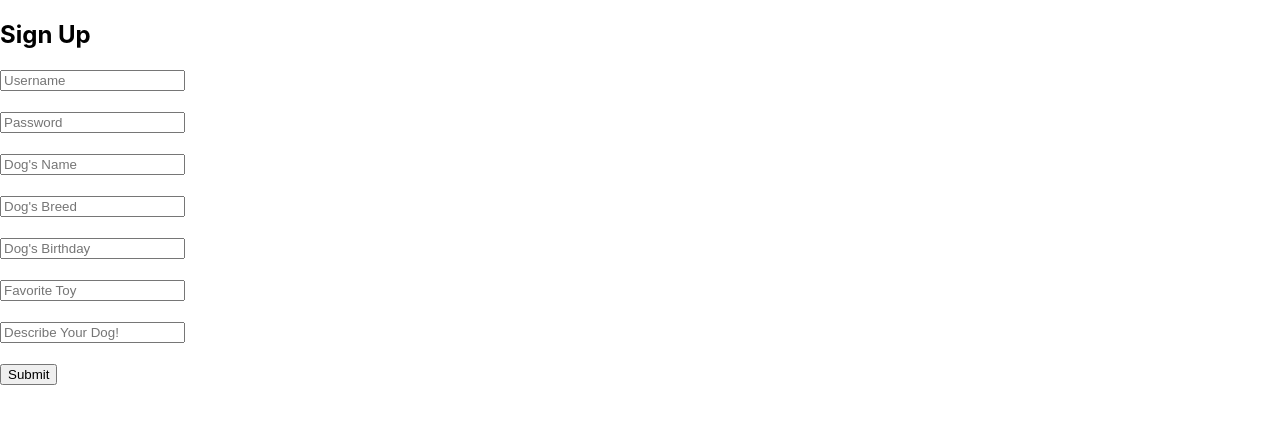
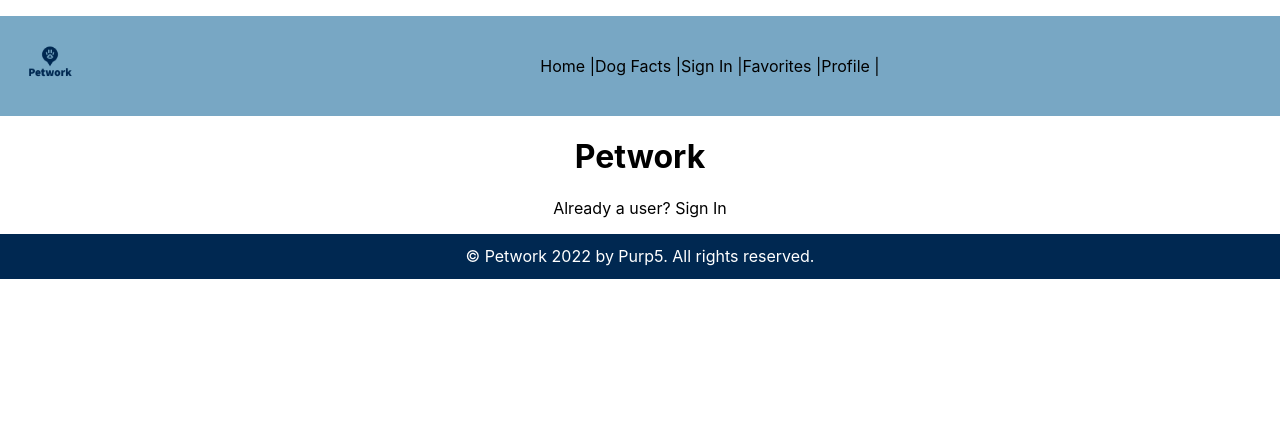
Before and after one commit to chamomiletay/petworkfrontend, a React (Create React App) app: page / in a window 1280 px wide. Shown: the top 424 px of the page. Built offline with nearby package versions, Linux system fonts and the light colour scheme.

Commit message:
redo user auth

```diff
--- a/src/App.js
+++ b/src/App.js
@@ -9,15 +9,8 @@ import Profile from './components/Profile';
 import DogFacts from './components/DogFacts';
 import DogList from './components/DogList';
 import SignUp from './components/SignUp'
-import React, {useState} from 'react'
 
 function App() {
-
-  const [token, setToken] =useState();
-
-  if(!token){
-    return<SignUp setToken={setToken}/>
-  }
 
   return (
     <div className="App">
--- a/src/components/SignIn.js
+++ b/src/components/SignIn.js
@@ -1,43 +1,17 @@
-import React, {useState} from 'react'
+import React from 'react'
 import { Link } from 'react-router-dom'
-import PropTypes from 'prop-types'
-import SignUp from './SignUp'
 
 
-async function signinUser(credentials){
-  return fetch('https://petwork-backend.herokuapp.com/signin',{
-    method: 'POST',
-    headers:{
-      'Content-Type': 'application/json'
-    },
-    body: JSON.stringify(credentials)
-  })
-  .then(cata =>DataTransfer.json())
-}
-
-
-const SignIn = ({setToken}) => {
-  const [username, setUsername] = useState();
-  const [password, setPassword] = useState();
-
-  const handleSubmit = async e =>{
-    e.preventDefault();
-    const token = await signinUser({
-      username,
-      password
-    })
-    setToken(token);
-  }
-
+const SignIn = () => {
 
   return (
     <div>
       <h2>Sign In</h2>
-    <form class="username-input" onSubmit={handleSubmit}>
-    <input placeholder="Username" type="text" name="username" required onChange={e =>setUsername(e.target.value)}/>
+    <form class="username-input" >
+    <input placeholder="Username" type="text" name="username" required />
     </form>
     <form class="password-input"><br></br>
-    <input placeholder="Password" type="text" name="password" required onChange={e =>setPassword(e.target.value)}/>
+    <input placeholder="Password" type="text" name="password" required />
     </form><br></br>
     <button type="submit"><Link to='/Profile'>Submit</Link></button>
 
@@ -55,8 +29,5 @@ const SignIn = ({setToken}) => {
   )
 }
 
-SignUp.propTypes={
-  setToken:PropTypes.func.isRequired
-}
 
 export default SignIn
```
